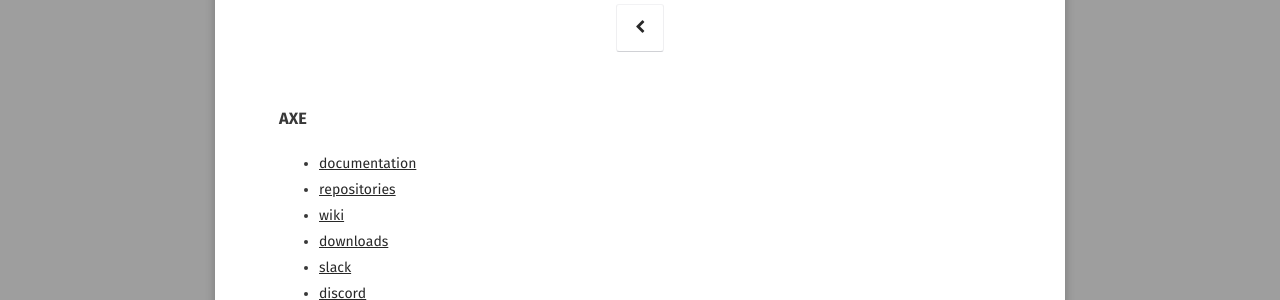
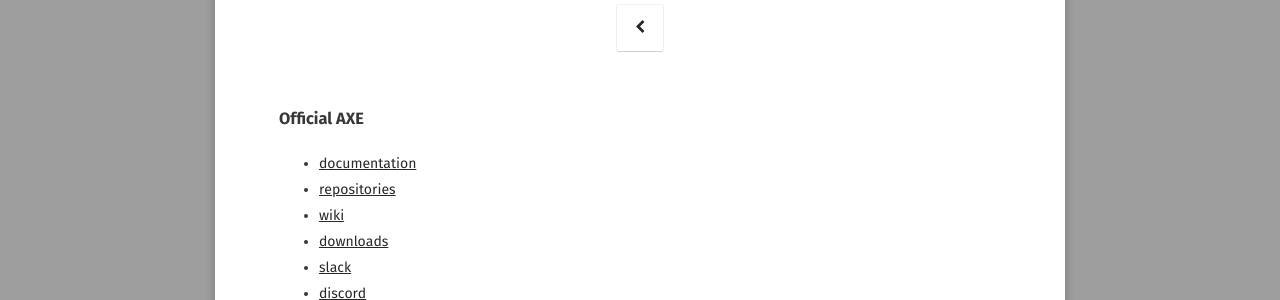
Before and after one commit to AXErunners/axerunners.github.io, a Jekyll site: the page built from resources/index.md, in a window 1280 px wide. Shown: the part 185-485 px from the top of the page. Built offline with Jekyll 4.4.1, drawn with Linux system fonts in a browser that asks for light colours; some web fonts are replaced.

Commit message:
Update index.md

```diff
--- a/resources/index.md
+++ b/resources/index.md
@@ -7,7 +7,7 @@
 comments: false
 ---
 
-### AXE
+### Official AXE
 * [documentation](https://github.com/AXErunners/axe/tree/master/doc)
 * [repositories](https://github.com/AXErunners)
 * [wiki](https://github.com/AXErunners/axe/wiki)
```
